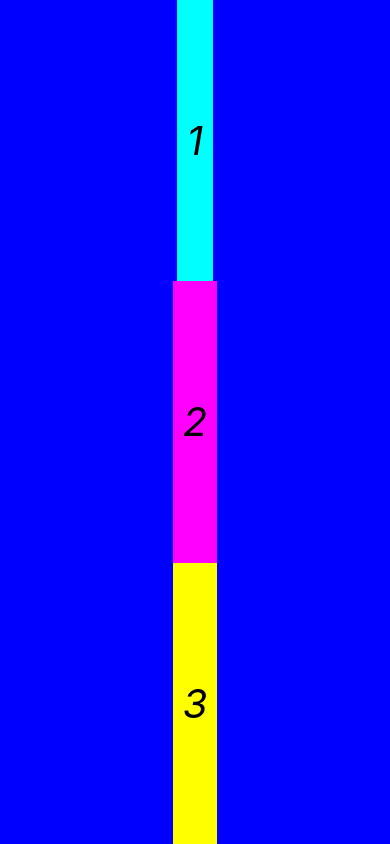
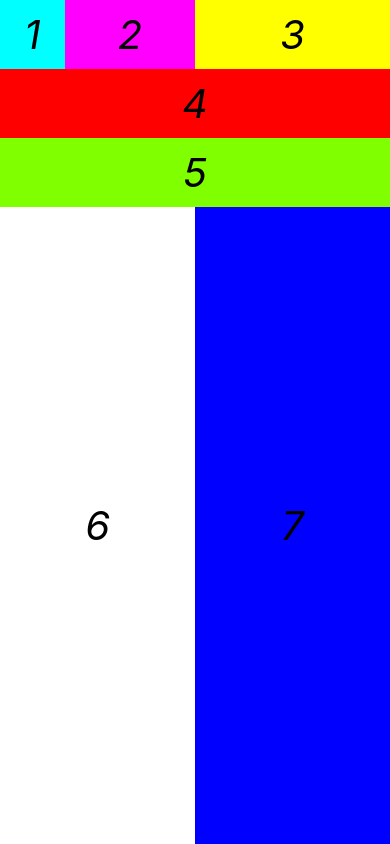
Before and after one commit to GOPIKAPANDI/MainApp, a React Native app: screen / in a window 390 px wide. Built offline with nearby package versions, Linux system fonts and the light colour scheme.

Commit message:
flexExersiseCompleted

```diff
--- a/App.js
+++ b/App.js
@@ -13,6 +13,7 @@
   }
   return (
     <View style={styles.body}>
+      <View style={styles.row}>
         <View style={styles.view1}>
           <Text style={styles.text}>1</Text>
         </View>
@@ -23,15 +24,34 @@
           <Text style={styles.text}>3</Text>
         </View>
       </View>
+      <View style={styles.view4}>
+        <Text style={styles.text}>4</Text>
+      </View>
+      <View style={styles.view5}>
+        <Text style={styles.text}>5</Text>
+      </View>
+      <View style={styles.bigrow}>
+        <View style={styles.view6}>
+          <Text style={styles.text}>6</Text>
+        </View>
+        <View style={styles.view7}>
+          <Text style={styles.text}>7</Text>
+        </View>
+      </View>
+    </View>
   );
 };
 
 const styles = StyleSheet.create({
-  body: {
+  body :{
     flex: 1,
-    flexDirection: 'colunm',
+    flexDirection: 'column',
+    backgroundColor : '#ffffff',
+  },
+  row: {
+    flexDirection: 'row',
     backgroundColor: '#0000ff',
-    alignItems: 'center',
+    alignItems: 'flex-start',
     justifyContent: 'center',
   },
   view1:{
@@ -41,14 +61,43 @@
     justifyContent: 'center',
   },
   view2:{
-    flex: 1,
+    flex: 2,
     backgroundColor: '#ff00ff',
     alignItems: 'center',
     justifyContent: 'center',
   },
   view3:{
+    flex: 3,
+    backgroundColor: '#ffff00',
+    alignItems: 'center',
+    justifyContent: 'center',
+  },
+  view4:{
+    backgroundColor: 'red',
+    alignItems: 'center',
+    justifyContent: 'center',
+  },
+  view5:{
+    backgroundColor: '#7fff00',
+    alignItems: 'center',
+    justifyContent: 'center',
+  },
+  bigrow: {
     flex: 1,
-    backgroundColor: '#ffff00',
+    flexDirection: 'row',
+    alignItems: 'stretch',
+    justifyContent: 'center',
+    backgroundColor : '#ffffff',
+  },
+  view6:{
+    flex: 1,
+    backgroundColor: '#ffffff',
+    alignItems: 'center',
+    justifyContent: 'center',
+  },
+  view7:{
+    flex: 1,
+    backgroundColor: '#0000ff',
     alignItems: 'center',
     justifyContent: 'center',
   },
```
Lines whose indentation alone changed are shown as unchanged.
